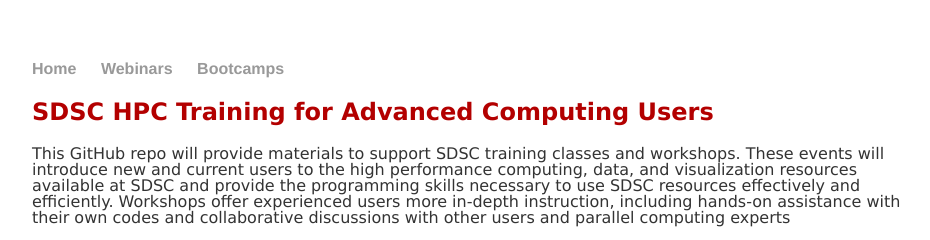
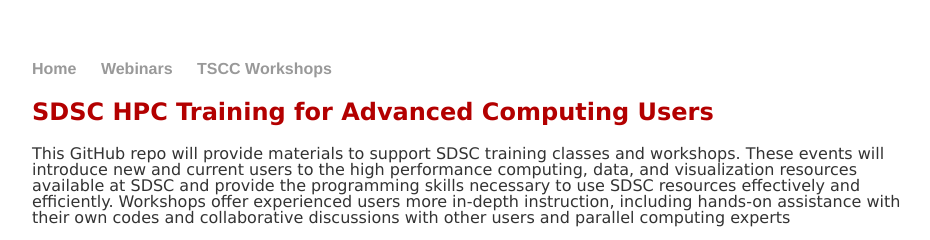
Before and after one commit to sdsc-hpc-training/sdsc-hpc-training.github.io, a Jekyll site: the page built from index.html, in a window 1280 px wide. Shown: the top 240 px of the page, without its empty margins (160-1090 px from the left). Built offline with Jekyll 4.4.1, drawn with Linux system fonts in a browser that asks for light colours.

Commit message:
Update default.html

```diff
--- a/_layouts/default.html
+++ b/_layouts/default.html
@@ -10,7 +10,7 @@
     		<ul>
         		<li><a href="/">Home</a></li>
         		<li><a href="https://github.com/sdsc-hpc-training/webinars" target="_blank">Webinars</a></li>
-        		<li><a href="https://github.com/sdsc-hpc-training/bootcamps" target="_blank">Bootcamps</a></li>
+        		<li><a href="https://github.com/sdsc-hpc-training/tscc-workshops" target="_blank">TSCC Workshops</a></li>
     		</ul>
 		</nav>
 		<div class="container">
```
